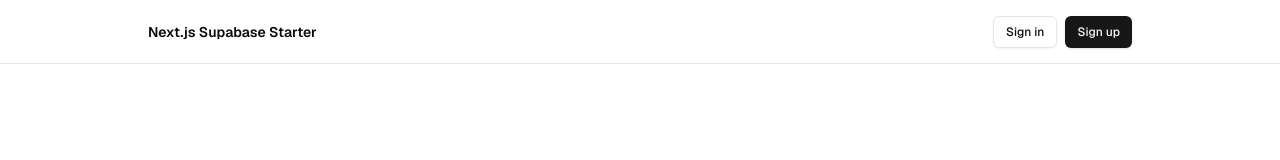
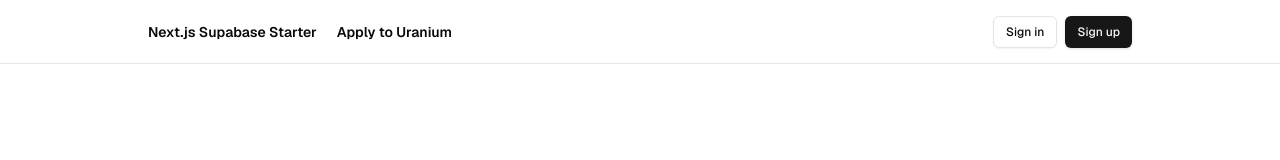
Before and after one commit to Collyngodlewski/uranium-guild, a Next.js app: page / in a window 1280 px wide. Shown: the top 160 px of the page. Built offline with nearby package versions, Linux system fonts and the light colour scheme; no server answers.

Commit message:
initial commit

```diff
--- a/app/page.tsx
+++ b/app/page.tsx
@@ -15,6 +15,7 @@ export default function Home() {
           <div className="w-full max-w-5xl flex justify-between items-center p-3 px-5 text-sm">
             <div className="flex gap-5 items-center font-semibold">
               <Link href={"/"}>Next.js Supabase Starter</Link>
+              <Link href={"/apply"}>Apply to Uranium</Link>
             </div>
             {!hasEnvVars ? <EnvVarWarning /> : <AuthButton />}
           </div>
```
Also changed, not shown: app/apply/page.tsx (renamed from app/guildApply/page.tsx).
